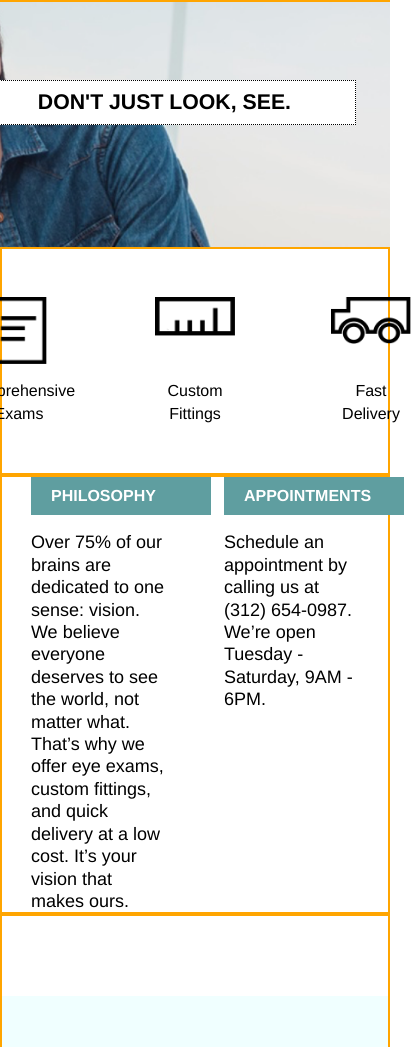
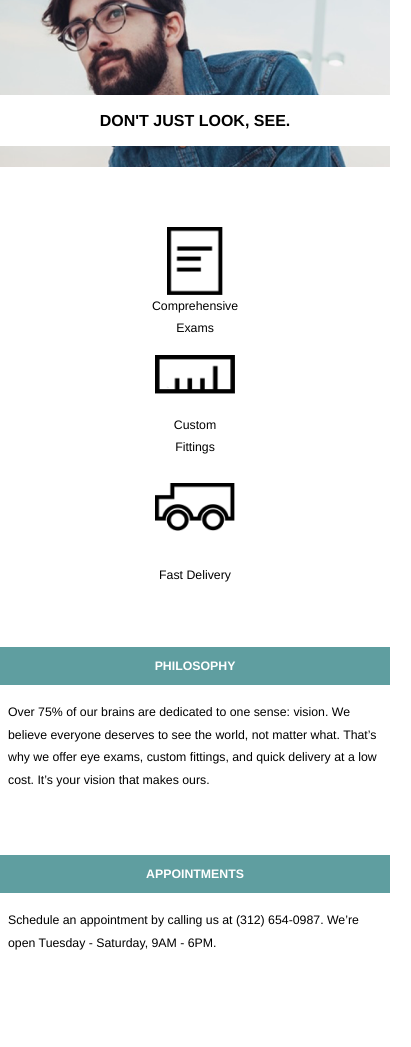
Before and after one commit to stephlaf/TortoiseShell, a plain HTML site: page index.html in a window 390 px wide. Shown: the part 105-1152 px from the top of the page, 411 px wide, since content can reach past the window. Drawn offline with Linux system fonts and the light colour scheme.

Commit message:
Add responsive mobile. Kink in menu to solve.

```diff
--- a/index.html
+++ b/index.html
@@ -23,7 +23,14 @@
             <a class="links" href="#">Services</a>
             <a class="links" href="#">Products</a>
             <a class="links" href="#">Contact</a>
+            <!-- <a class="linksmobile" href="#">Menu</a> -->
           </nav>
+
+          <nav class="nav_mobile">
+            <a class="linksmobile" href="#">Menu</a>
+          </nav>
+
+
 
         </div>
 
@@ -54,7 +61,28 @@
         </div>
 
       </div>
+
+      <div class="characteristiczzz_mobile">
+
+        <div class="charateristic">
+          <img class="img_a" src="resources/images/paper-icon.png" alt="paper">
+          <h2 class="char_text">Comprehensive Exams</h2>
+        </div>
+
+        <div class="charateristic">
+          <img class="img" src="resources/images/ruler-icon.png" alt="ruler">
+          <h2 class="char_text">Custom Fittings</h2>
+        </div>
+
+        <div class="charateristic">
+          <img class="img" src="resources/images/truck-icon.png" alt="truck">
+          <h2 class="char_text">Fast Delivery</h2>
+        </div>
+
+      </div>
+
     </div>
+
 
     <div class="container">
 
@@ -78,7 +106,30 @@
           </div>
         </div>
 
+    </div>
+
+    <div class="infoz_mobile">
+
+      <div class="info">
+        <div class="subject">
+          <h2>PHILOSOPHY</h2>
+        </div>
+        <div class="">
+          <p>Over 75% of our brains are dedicated to one sense: vision. We believe everyone deserves to see the world, not matter what. That’s why we offer eye exams, custom fittings, and quick delivery at a low cost. It’s your vision that makes ours. </p>
+        </div>
       </div>
+
+      <div class="info">
+        <div class="subject">
+          <h2>APPOINTMENTS</h2>
+        </div>
+        <div class="">
+          <p>Schedule an appointment by calling us at (312) 654-0987. We’re open Tuesday - Saturday, 9AM - 6PM. </p>
+        </div>
+      </div>
+
+    </div>
+
     </div>
 
     <div class="container">
@@ -89,18 +140,7 @@
 
       </div>
 
-
-
     </div>
-
-
-
-
-
-
-
-
-
 
   </body>
 </html>
--- a/resources/css/style.css
+++ b/resources/css/style.css
@@ -24,7 +24,7 @@ header {
 .container {
   max-width: 960px;
   margin: 0 auto;
-  border: 2px solid red;
+  /* border: 2px solid red; */
 }
 
 .menu {
@@ -34,7 +34,7 @@ header {
   background-color: cadetblue;
   position: relative;
   top: 1rem;
-  border: 2px solid blue;
+  /* border: 2px solid blue; */
 }
 .logobox {
   display: flex;
@@ -110,7 +110,6 @@ nav {
   width: 35%;
   margin: 0 5%;
   /* border: 1px solid magenta; */
-
 }
 .subject {
   width: 10rem;
@@ -134,11 +133,40 @@ nav {
   margin: 4rem 0;
 }
 
+@media only screen and (min-width: 901px) {
+  .nav_mobile {
+    display: none;
+  }
+  .linksmobile {
+    display: none;
+  }
+  .characteristiczzz_mobile {
+    display: none;
+  }
+  .infoz_mobile {
+    display: none;
+  }
+}
+
+/* Tablet */
+
 @media only screen and (max-width: 900px) {
+  .nav_mobile {
+    display: none;
+  }
+  .linksmobile {
+    display: none;
+  }
+  .characteristiczzz_mobile {
+    display: none;
+  }
+  .infoz_mobile {
+    display: none;
+  }
   .container {
     max-width: 100%;
     margin: 0 auto;
-  border: 2px solid orange;
+    /* border: 2px solid orange; */
   }
   header {
     height: 22rem;
@@ -150,7 +178,7 @@ header {
     background-color: cadetblue;
     position: relative;
     top: 0rem;
-  border: 2px solid magenta;
+    /* border: 2px solid magenta; */
   }
   .slogan {
     top: 5rem;
@@ -161,6 +189,138 @@ h1 {
     font-weight: bold;
     line-height: 1.2rem;
     padding: 0.75rem 4rem;
-  border: 1px dotted black;
+    /* border: 1px dotted black; */
   }
 }
+
+/* Mobile */
+
+@media only screen and (max-width: 599px) {
+  .container {
+    max-width: 100%;
+    margin: 0 auto;
+    /* border: 2px solid orange; */
+  }
+  header {
+    height: 17rem;
+    background-position: 20%;
+  }
+  .menu {
+    display: flex;
+    justify-content: space-between;
+    align-items: center;
+    background-color: cadetblue;
+    position: relative;
+    top: 0rem;
+    /* border: 2px solid magenta; */
+  }
+  span {
+    display: none;
+  }
+  .links {
+    display: none;
+  }
+  .links_mobile {
+    color: white;
+    text-decoration: none;
+    margin-right: 2rem;
+    padding: 1rem 0;
+
+  }
+  /* .linksmobile {
+    color: white;
+    text-decoration: none;
+    margin-right: 2rem;
+    padding: 1rem 0;
+  } */
+  .slogan {
+    display: block;
+    width: 100%;
+    position: relative;
+    top: 9rem;
+    right: 0rem;
+    /* float: right; */
+    background-color: white;
+  }
+  h1 {
+    text-align: center;
+    font-size: 1rem;
+    font-weight: bold;
+    line-height: 1.2rem;
+    padding: 1rem 0;
+    /* border: 1px dotted black; */
+  }
+  .characteristiczzz {
+    display: none;
+    justify-content: center;
+    align-items: center;
+    margin: 3rem 0;
+    /* border: 2px solid red; */
+  }
+  .characteristiczzz_mobile {
+    display: flex;
+    flex-direction: column;
+    justify-content: center;
+    align-items: center;
+    margin: 3.77rem 0 2.23rem 0;
+    /* border: 2px solid red; */
+  }
+  .charateristic {
+    display: flex;
+    flex-direction: column;
+    justify-content: space-between;
+    align-items: center;
+    height: 8rem;
+    width: 5rem;
+    margin: 0 3rem;
+    /* border: 2px solid blue; */
+  }
+  .char_text {
+    margin-bottom: 1.54rem;
+  }
+  h2 {
+    font-size: 0.77rem;
+  }
+  .infoz {
+    display: none;
+    justify-content: space-around;
+    /* border: 1px solid purple; */
+
+  }
+  .infoz_mobile {
+    display: flex;
+    flex-direction: column;
+    align-items: center;
+    /* border: 1px solid purple; */
+  }
+  .info {
+    width: 100%;
+    margin: 0 5%;
+    /* border: 1px solid magenta; */
+  }
+  .subject {
+    width: 100%;
+    background-color: cadetblue;
+    padding: 0.5rem 0 0.5rem 0rem;
+    margin-bottom: 1rem;
+    font-weight: bold;
+    color: white;
+    text-align: center;
+  }
+  p {
+    font-size: 0.77rem;
+    padding: 0 0.5rem;
+    margin-bottom: 4rem;
+  }
+  footer {
+    display: none;
+  }
+  .footer {
+    justify-content: center;
+  }
+  #logo-black {
+    padding: 0 1rem 0 0rem;
+    margin: 4rem 0;
+  }
+
+}
```
Also changed, not shown: 1 other file. Lines whose indentation alone changed are shown as unchanged.
